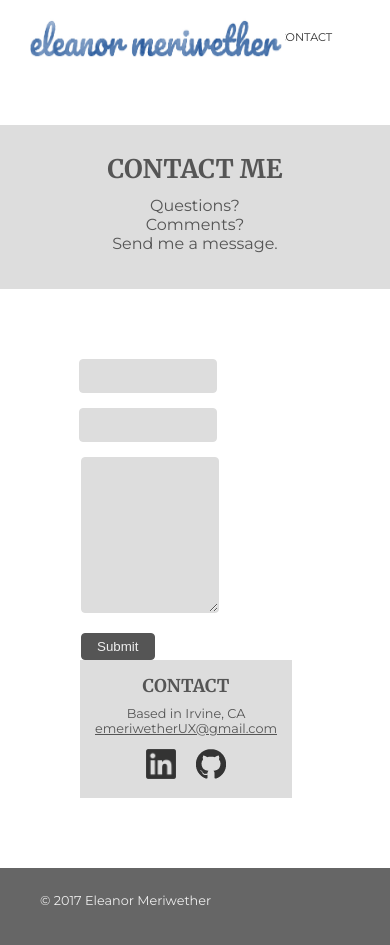
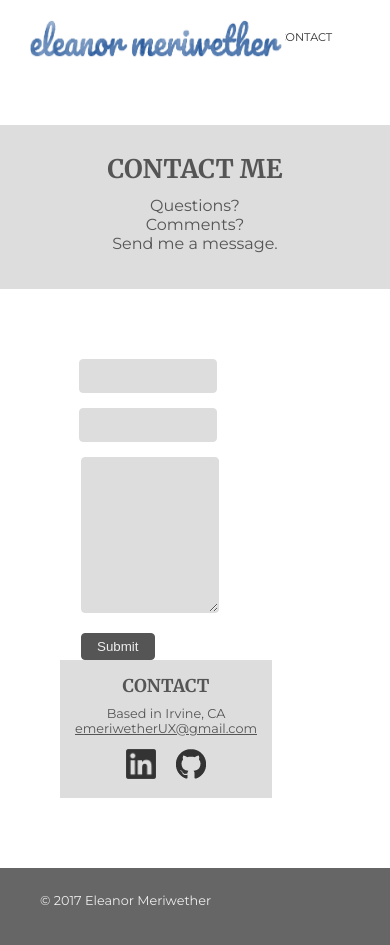
Before and after one commit to emeriwether/emeriwether.github.io, a Jekyll site: the page built from contact.html, in a window 390 px wide. Built offline with Jekyll 4.4.1, drawn with Linux system fonts in a browser that asks for light colours; nearby versions of some CDN libraries.

Commit message:
ct prev commit

```diff
--- a/css/styles.css
+++ b/css/styles.css
@@ -209,7 +209,7 @@ MEDIA QUERIES
     section.aside aside:nth-child(3) div:nth-child(1) img { margin-bottom: 80px; }
 
     /*Contact*/
-    section.contactInfo #info { margin-left: 20px;}
+    section.contactInfo #info { margin-left: 0;}
     section.contactInfo > div:nth-child(1) { width: 65%; }
 
 }
```
